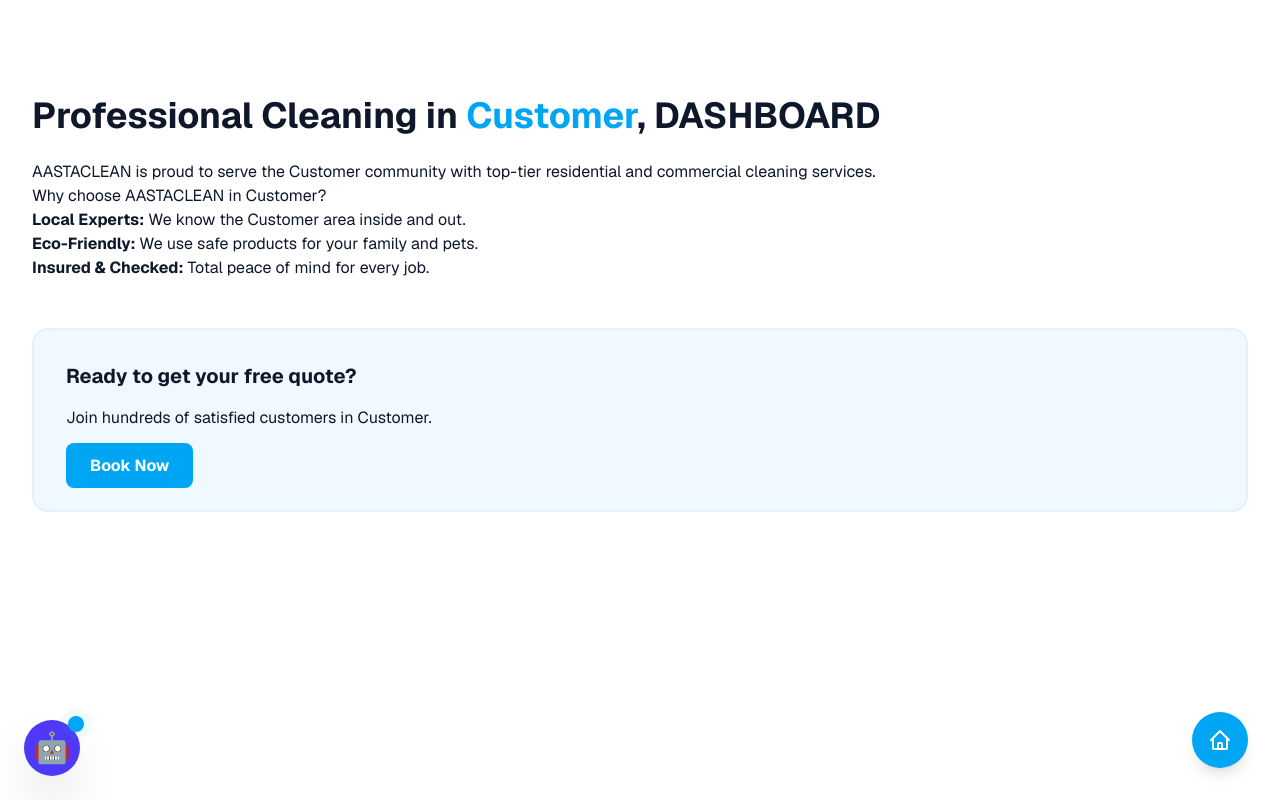
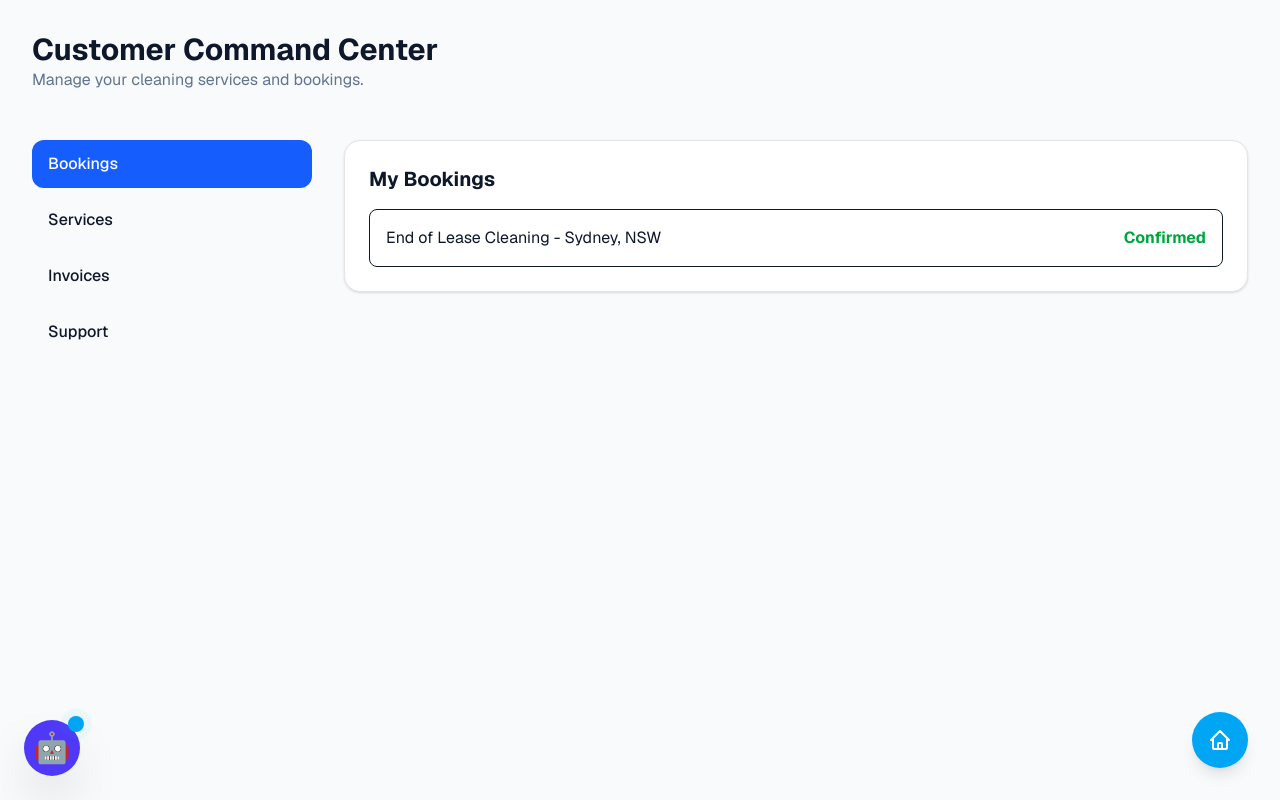
Before and after one commit to navyapdh11/portfolio-website, a Next.js app: page /dashboard/customer in a window 1280 px wide. Built offline with nearby package versions, Linux system fonts and the light colour scheme.

Commit message:
feat: implement customer dashboard with booking management

```diff
--- /dev/null
+++ b/app/dashboard/customer/page.tsx
@@ -0,0 +1,57 @@
+"use client";
+
+import { useState } from "react";
+import { serviceDetails } from "@/lib/constants/serviceDetails";
+
+interface CustomerDashboardProps {
+  // Add backend data fetching props here
+}
+
+export default function CustomerDashboard() {
+  const [activeTab, setActiveTab] = useState("bookings");
+
+  return (
+    <main className="min-h-screen bg-slate-50 dark:bg-zinc-950 p-8">
+      <div className="max-w-7xl mx-auto">
+        <header className="mb-12">
+            <h1 className="text-3xl font-bold">Customer Command Center</h1>
+            <p className="text-slate-500">Manage your cleaning services and bookings.</p>
+        </header>
+
+        <div className="grid lg:grid-cols-4 gap-8">
+          {/* Sidebar */}
+          <aside className="lg:col-span-1 space-y-2">
+            {["bookings", "services", "invoices", "support"].map(tab => (
+              <button
+                key={tab}
+                onClick={() => setActiveTab(tab)}
+                className={`w-full text-left px-4 py-3 rounded-xl font-medium capitalize ${
+                  activeTab === tab
+                    ? "bg-blue-600 text-white"
+                    : "hover:bg-slate-200 dark:hover:bg-zinc-800"
+                }`}
+              >
+                {tab}
+              </button>
+            ))}
+          </aside>
+
+          {/* Main Content */}
+          <div className="lg:col-span-3">
+             {activeTab === "bookings" && (
+                <div className="bg-white dark:bg-zinc-900 rounded-2xl p-6 shadow-sm border border-zinc-200">
+                    <h2 className="text-xl font-bold mb-4">My Bookings</h2>
+                    <div className="space-y-4">
+                        <div className="p-4 border rounded-lg flex justify-between items-center">
+                            <span>End of Lease Cleaning - Sydney, NSW</span>
+                            <span className="text-green-600 font-bold">Confirmed</span>
+                        </div>
+                    </div>
+                </div>
+             )}
+          </div>
+        </div>
+      </div>
+    </main>
+  );
+}
```
